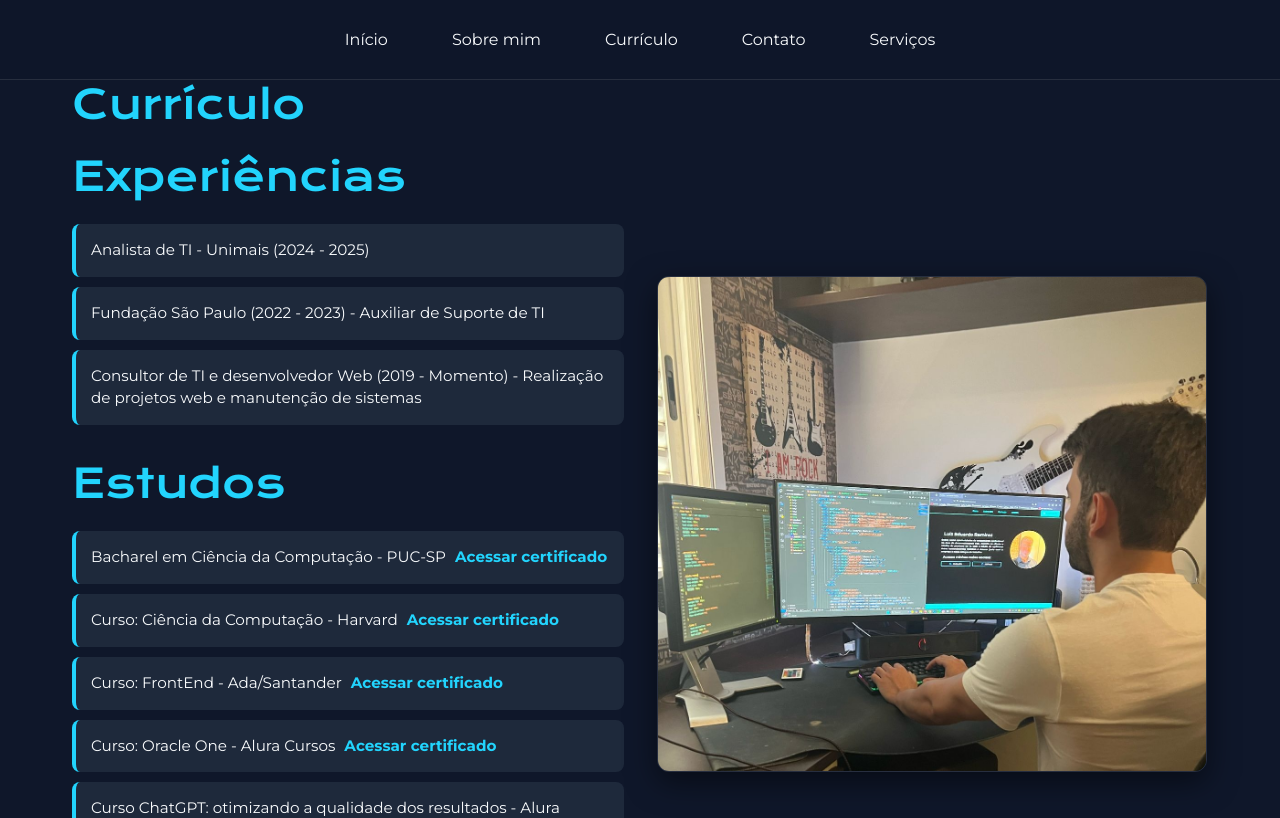
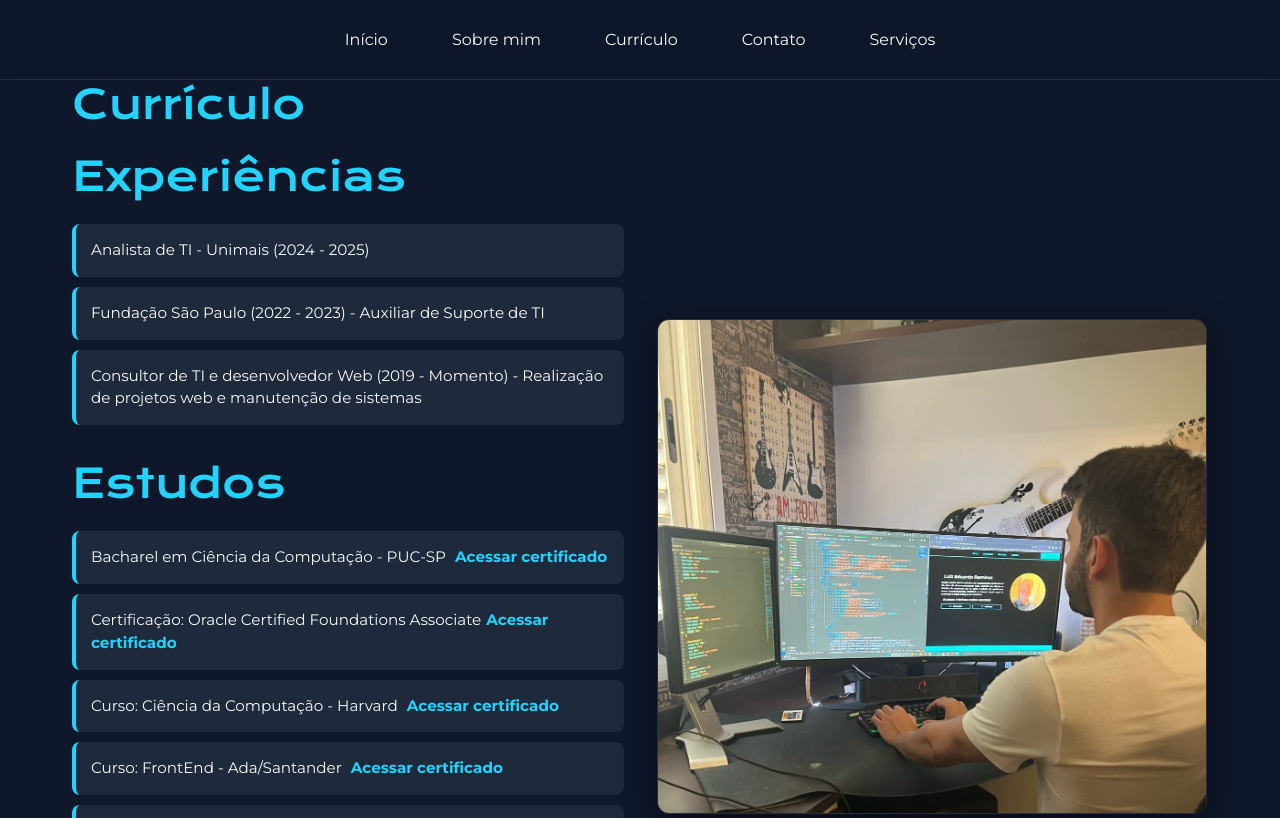
Before and after one commit to luiz-eduardo-ramirez/Portfolio, a React (Vite) app: page /cv in a window 1280 px wide. Shown: the top 818 px of the page. Built offline with nearby package versions, Linux system fonts and the light colour scheme.

Commit message:
Adicionando certificação Oracle

```diff
--- a/src/components/Curriculum.jsx
+++ b/src/components/Curriculum.jsx
@@ -18,6 +18,7 @@ const Curriculum = () => {
         <div className="lista-estudos">
           <ul>
             <li>Bacharel em Ciência da Computação - PUC-SP <a href="/docs/CCPUC.pdf" target="_blank" rel="noopener noreferrer">Acessar certificado</a></li>
+            <li>Certificação: Oracle Certified Foundations Associate<a href="/docs/eCertificate.pdf" target="_blank" rel="noopener noreferrer">Acessar certificado</a></li>
             <li>Curso: Ciência da Computação - Harvard <a href="/docs/CCH.pdf" target="_blank" rel="noopener noreferrer">Acessar certificado</a></li>
             <li>Curso: FrontEnd - Ada/Santander <a href="/docs/AdaFront.pdf" target="_blank" rel="noopener noreferrer">Acessar certificado</a></li>
             <li>Curso: Oracle One - Alura Cursos <a href="/docs/Luiz Eduardo Ramirez - Programa - One.pdf" target="_blank" rel="noopener noreferrer">Acessar certificado</a></li>
```
Also changed, not shown: 1 other file (tests, documents, lock files or other folders).
